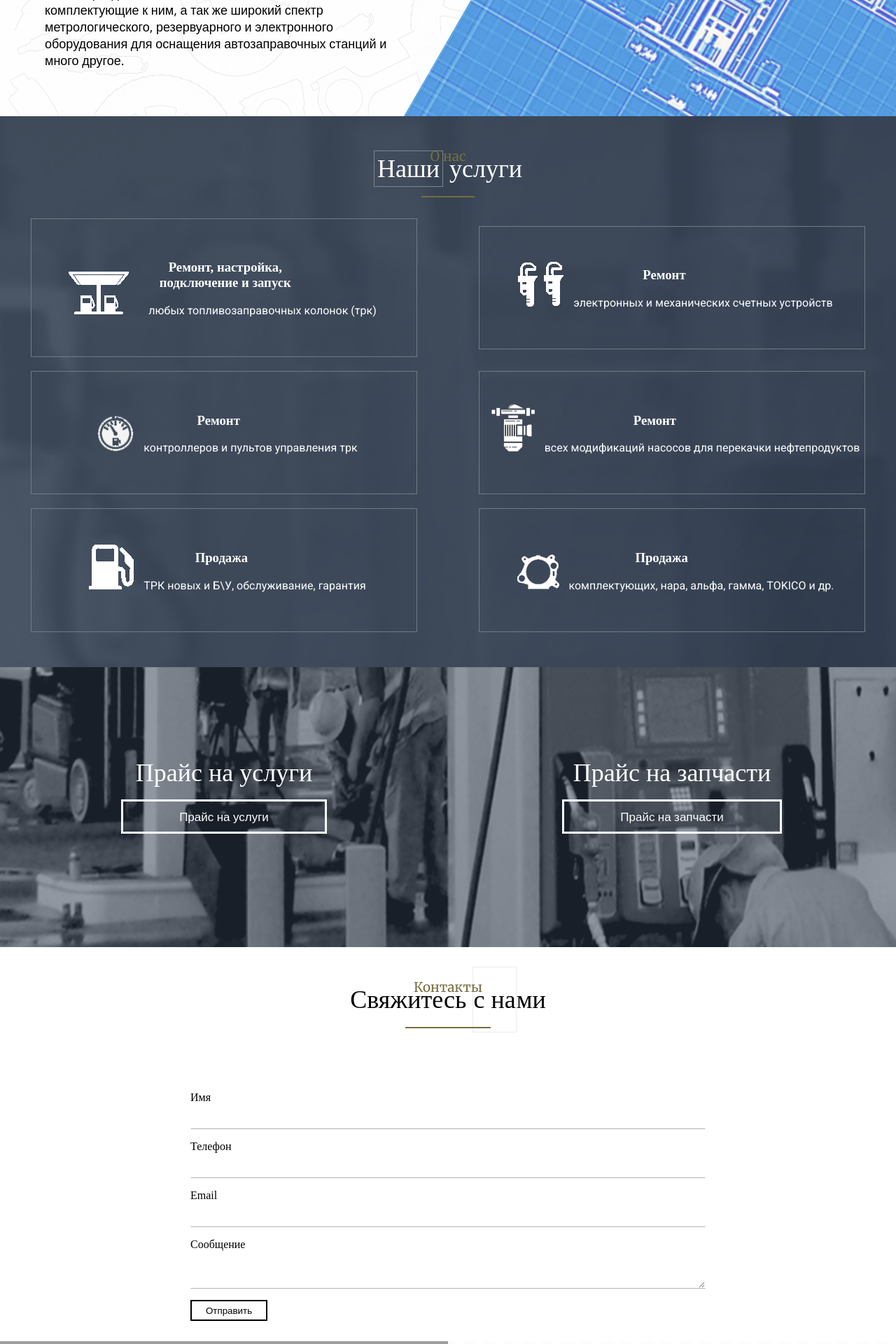
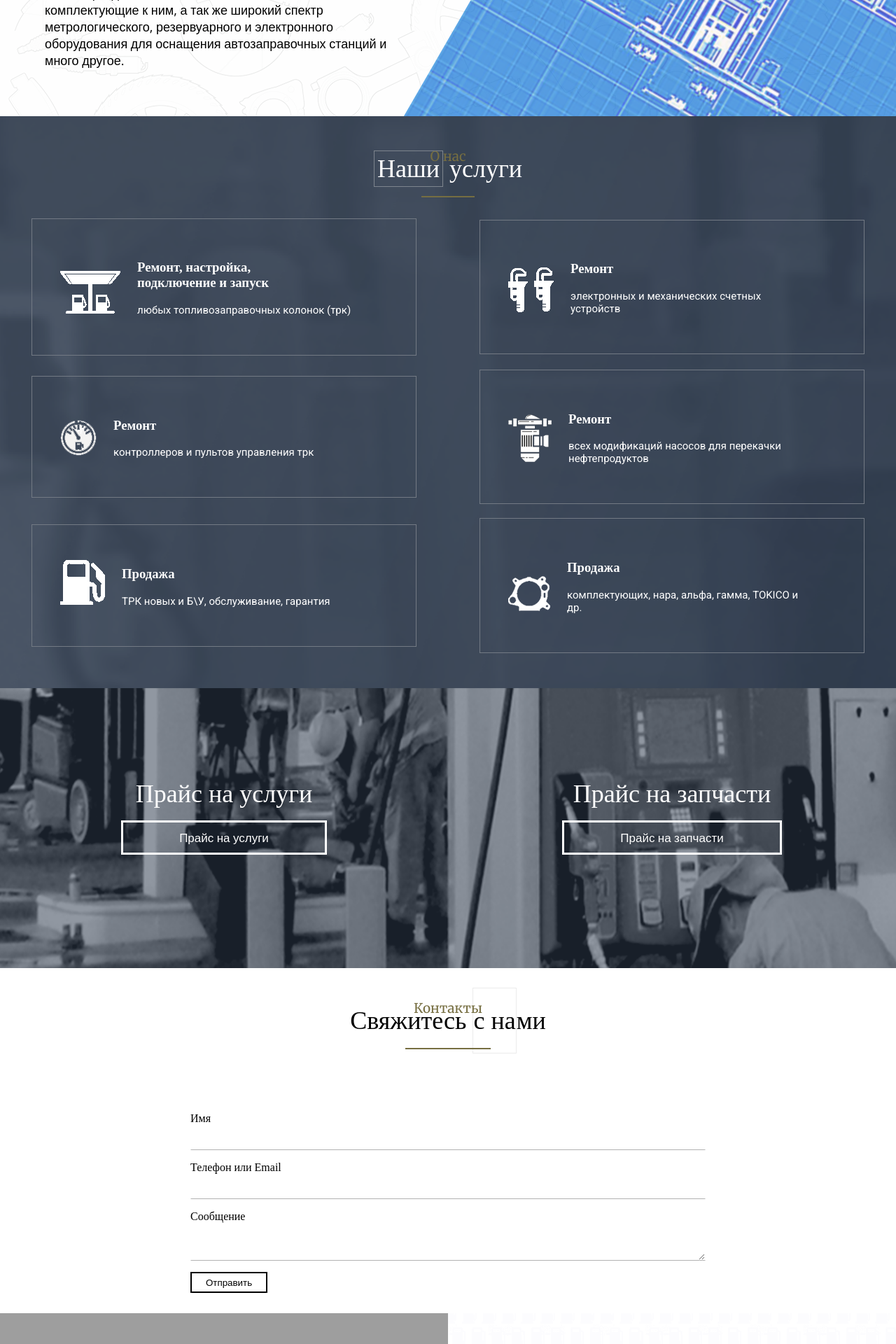
Before and after one commit to berteiusdeveloper/petrolservice, a Django app: page / in a window 1280 px wide. Shown: the part 1222-3142 px from the top of the page at 70% size. Run offline with Django 3.2, Linux system fonts and the light colour scheme; a map, chart or similar area stays blank; some libraries are stand-ins or nearby versions; grey boxes are pictures that could not be loaded.

```diff
--- a/pricelist/static/css/responsive.css
+++ b/pricelist/static/css/responsive.css
@@ -1,3 +1,12 @@
+
+@media screen and (min-width: 2020px){
+  .service-item{
+    width: 30%;
+  }
+}
+
+
+
 @media screen and (max-width: 1280px){
   .contact-form {
     width: 100%
--- a/pricelist/static/css/style.css
+++ b/pricelist/static/css/style.css
@@ -297,18 +297,18 @@ p{
     align-items: center;
     align-content: center;
 }
-.service-items .service-item{
+.service-item{
+  box-sizing: border-box;
   display: inline-block;
   border: 1px solid #737a84;
   width: 25%;
-  text-align: center;
+  text-align: left;
   min-width: 550px;
   margin-top: 20px;
-  padding: 40px 0;
-}
-.service-item{
+  padding: 40px 40px;
 
 }
+
 .service-item:hover{
    box-shadow: 0 0 10px rgba(1,1,1,0.5);
    border-color: #766e41;
@@ -316,18 +316,19 @@ p{
 
 .service-item img {
   display: inline-block;
-  margin-right: 10px;
-  margin-left: 10px;
   text-align: left;
 }
 .text-item {
   display: inline-block;
+  margin-left: 20px;
 }
 .text-item h3 {
-  width: 70%;
+  width: 60%;
 }
 .text-item p{
-
+  width: 340px;
+  font-size: 15px;
+  white-space: normal;
 }
 .price {
   background-image: url(../img/price-background.png);
--- a/pricelist/templates/pricelist/base.html
+++ b/pricelist/templates/pricelist/base.html
@@ -6,7 +6,8 @@
     <link href="{% static 'css/style.css' %}" rel="stylesheet">
     <link href="{% static 'css/responsive.css' %}" rel="stylesheet">
     <link rel="stylesheet" href="{% static 'css/animate.css'%}">
-    <link rel="stylesheet" href="{% static 'css/font-awesome.min.css'%} ">
+    <link rel="stylesheet" href="{% static 'css/font-awesome.min.css'%}">
+    <link rel="icon" type="image/png" href="{% static 'img/ico.png'%}"  />
   </head>
   <body id="body">
     <script src="{% static 'js/jquery-3.2.1.min.js' %} "></script>
@@ -71,9 +72,10 @@
         <h2 class="header-field">Свяжитесь <span class="about-us-header-decor">с на</span>ми</h2>
       </div>
       <div class="map-contact">
-      <div class ="map" id="map"></div>
-      <div class ="contacts" id="contacts-comp">
-        <ul>
+        <div class="map" id="map"></div>
+
+        <div class="contacts" id="contacts-comp">
+          <ul class="contacts-ul">
             <li>
               <i class="fa fa-map-marker"></i>
               <div class="contact-item">
@@ -99,20 +101,19 @@
               <i class="fa fa-envelope-o"></i>
               <div class="contact-item">
                 <p><b>Телефон</b></p>
-              <p>Пн-вс 8.00 - 22.00</p>
+                <p>+7 913 820 94 81</p>
               </div>
             </li>
           </ul>
         </div>
 
-      <div class="contact-form">
-        <form class='form' method="POST" action="{% url 'send_email' %}"> {% csrf_token %}
+        <div class="contact-form" >
+          <form class='form' method="POST" action="" id="target">
+            {% csrf_token %}
             <label for="name-field">Имя</label>
             <input class='text-input' type="text" id="name-field" name="subject"></input>
-          <label for="phone-field">Телефон</label>
-          <input class='text-input' type="text" id="phone-field" name="message"></input>
-          <label for="mail-field">Email</label>
-          <input class='text-input' type="text" id="mail-field" name="from_email"></input>
+            <label for="phone-field">Телефон или Email</label>
+            <input class='text-input' type="text" id="phone-field" name="from_email"></input>
             <label for="text-area-field">Сообщение</label>
             <textarea class='text-input' id="text-area-field" name="message"></textarea>
             <input class="button form-button"type="submit" value="Отправить"></input>
@@ -151,5 +152,22 @@
       <script async defer
       src="https://maps.googleapis.com/maps/api/js?key=AIzaSyDyv5SR7lkO2RJgHNbFXmcLjH8W1MIsaY4&callback=initMap">
       </script>
+
+      <script>
+   $("#target").submit(function () {
+     $.ajax({
+       type:"POST",
+       url: '{% url "send_email" %}',
+       data: $(this).serialize(),
+       success: function (data) {
+           alert(data);
+       },
+       error: function(data) {
+          alert("Fail");
+       }
+     });
+
+   });
+ </script>
   </body>
 </html>
--- a/pricelist/views.py
+++ b/pricelist/views.py
@@ -6,19 +6,22 @@ from django.core.mail import send_mail, BadHeaderError
 from django.http import HttpResponse, HttpResponseRedirect
 
 def send_email(request):
+    print(request)
+    print(request.POST)
+    print(request.POST.get('subject', ''))
     subject = request.POST.get('subject', '')
     message = request.POST.get('message', '')
     from_email = request.POST.get('from_email', '')
     if subject and message and from_email:
         try:
-            send_mail(subject, message, settings.EMAIL_HOST_USER, ['berteiusdeveloper@gmail.com'])
+            send_mail(subject, message+" from "+from_email, settings.EMAIL_HOST_USER, ['berteiusdeveloper@gmail.com'])
         except BadHeaderError:
-            return HttpResponse('Invalid header found.')
-        return HttpResponseRedirect('../')
+            return HttpResponse('Bad!')
+        return HttpResponse('Sucess')
     else:
         # In reality we'd use a form class
         # to get proper validation errors.
-        return HttpResponse('Make sure all fields are entered and valid.')
+        return HttpResponse('Bad.')
 
 def index(request):
     return render(request, 'pricelist/index.html', {})
```
Also changed, not shown: other parts of pricelist/static/css/style.css (+36 -16 lines), pricelist/static/img/ico.png (added). Lines whose indentation alone changed are shown as unchanged.
